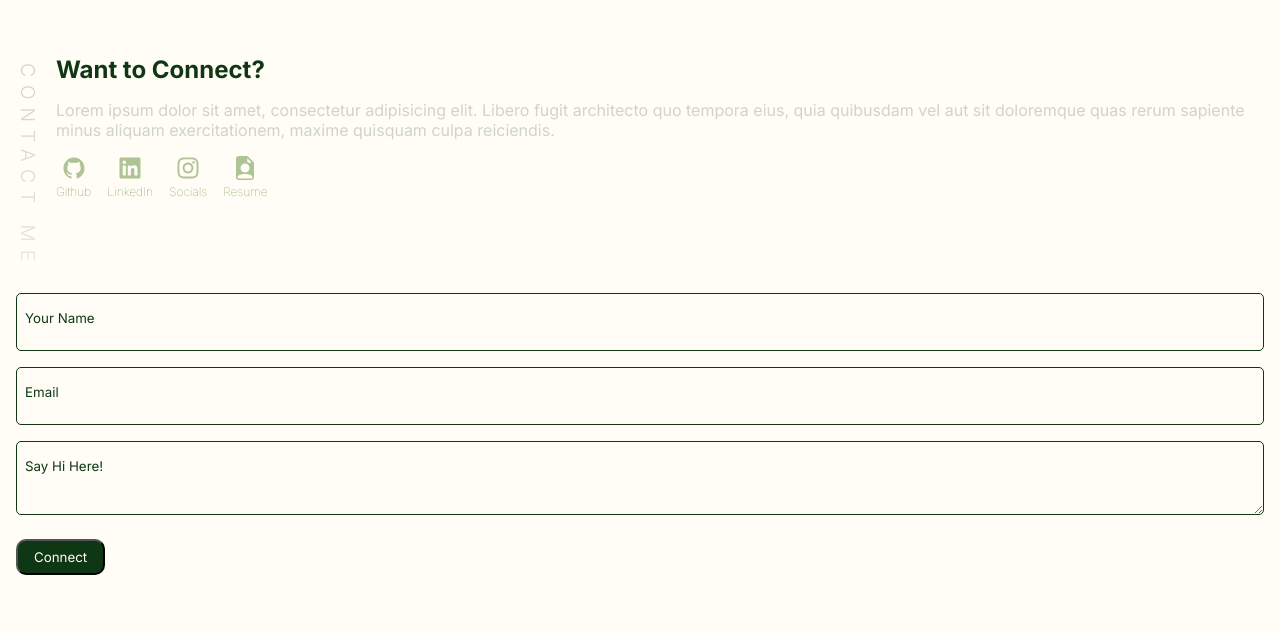
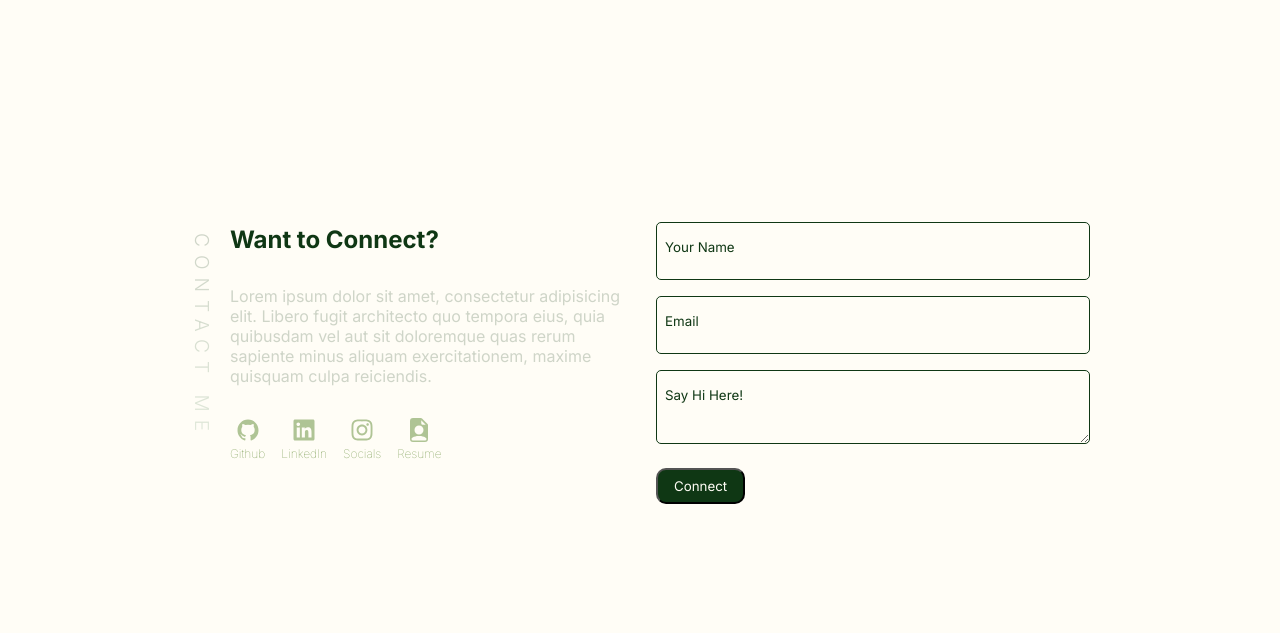
Before and after one commit to rzho17/portfolio-v1, a React (Vite) app: page / in a window 1280 px wide. Shown: the part 2507-3140 px from the top of the page. Built offline with nearby package versions, Linux system fonts and the light colour scheme.

Commit message:
fix contact info and project overlay

```diff
--- a/src/components/ContactInfo.module.css
+++ b/src/components/ContactInfo.module.css
@@ -29,3 +29,9 @@
   text-decoration: none;
   margin-bottom: 0.25rem;
 }
+
+@media screen and (min-width: 768px) {
+  .contactForm {
+    margin-right: 0;
+  }
+}
--- a/src/components/ContactMe.module.css
+++ b/src/components/ContactMe.module.css
@@ -43,3 +43,9 @@
     opacity: 1;
   }
 }
+
+@media screen and (min-width: 768px) {
+  .contactForm {
+    margin-right: 0;
+  }
+}
--- a/src/components/Overlay.module.css
+++ b/src/components/Overlay.module.css
@@ -9,7 +9,7 @@
   transform: translate(-50%, -50%);
 
   height: 100%;
-  width: 100.1%;
+  width: 102%;
   padding: 1rem;
 
   z-index: 1;
--- a/src/pageContent/About.module.css
+++ b/src/pageContent/About.module.css
@@ -154,11 +154,11 @@
     /* flex-direction: row-reverse; */
     /* justify-content: space-between; */
 
-    width: 750px;
+    width: 900px;
   }
 
   .about img {
-    width: 200px;
+    width: 300px;
     height: 750px;
     border-radius: 0;
     border-radius: 20px 0 0 20px;
--- a/src/pageContent/FooterPage.module.css
+++ b/src/pageContent/FooterPage.module.css
@@ -75,3 +75,26 @@
 ::placeholder {
   color: var(--primaryColor);
 }
+
+@media screen and (min-width: 768px) {
+  .footerSection {
+    display: grid;
+    grid-template-columns: 1fr 1fr;
+
+    justify-content: space-evenly;
+    align-items: center;
+    margin: 0 auto;
+    max-width: 900px;
+  }
+
+  .contactContainer {
+    margin: 1rem;
+    margin-left: 0;
+  }
+  .contactContainer div:nth-of-type(2) {
+    display: flex;
+    flex-direction: column;
+    justify-content: space-evenly;
+    gap: 1rem;
+  }
+}
--- a/src/pageContent/Works.jsx
+++ b/src/pageContent/Works.jsx
@@ -28,14 +28,14 @@ export default function Works() {
               muted
               loop
             ></video>
-            <Overlay
+            {/* <Overlay
               title={"Test Project"}
               description={
                 "This is a tester paragraph for my overlay! I hope this looks good!"
               }
               tools={skills}
               close={changeOverlay}
-            />
+            /> */}
             {/* {active ? (
               <Overlay
                 title={"Test Project"}
@@ -49,6 +49,14 @@ export default function Works() {
           <div className={styles.projectTwo}>
             <video src="../public/assets/pomo.mp4" autoPlay muted loop></video>
             {/* <Overlay /> */}
+            <Overlay
+              title={"Test Project"}
+              description={
+                "This is a tester paragraph for my overlay! I hope this looks good!"
+              }
+              tools={skills}
+              close={changeOverlay}
+            />
           </div>
         </div>
         <div className={styles.projectsWrapper2}>
--- a/src/pageContent/Works.module.css
+++ b/src/pageContent/Works.module.css
@@ -26,6 +26,7 @@
   background-color: var(--primaryColor);
   height: 350px;
   border-radius: 20px;
+  box-shadow: 0 4px 2px -2px rgba(35, 35, 35, 0.3);
 }
 
 .projectOne video,
@@ -33,7 +34,7 @@
 .projectThree video,
 .projectFour video {
   object-fit: cover;
-  width: 100%;
+  width: 101%;
   height: 100%;
   border-radius: 20px;
 }
```
